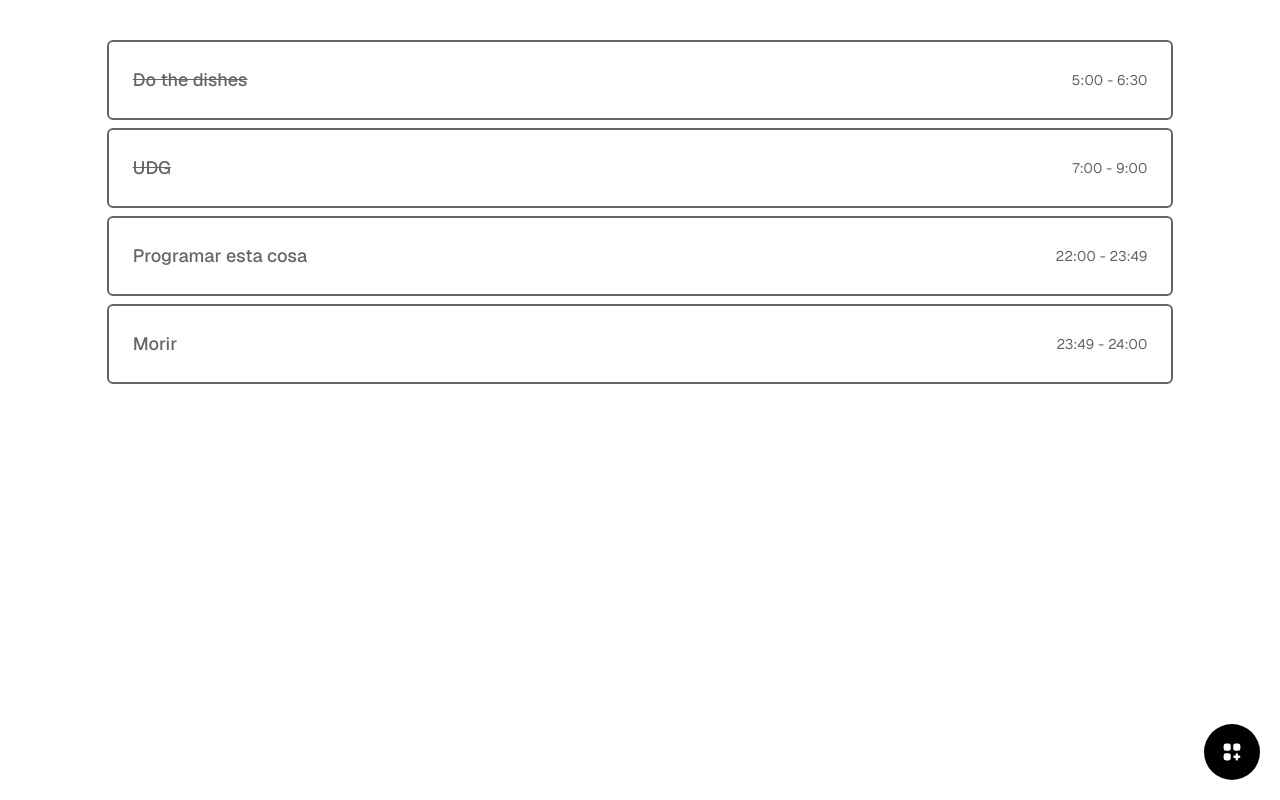
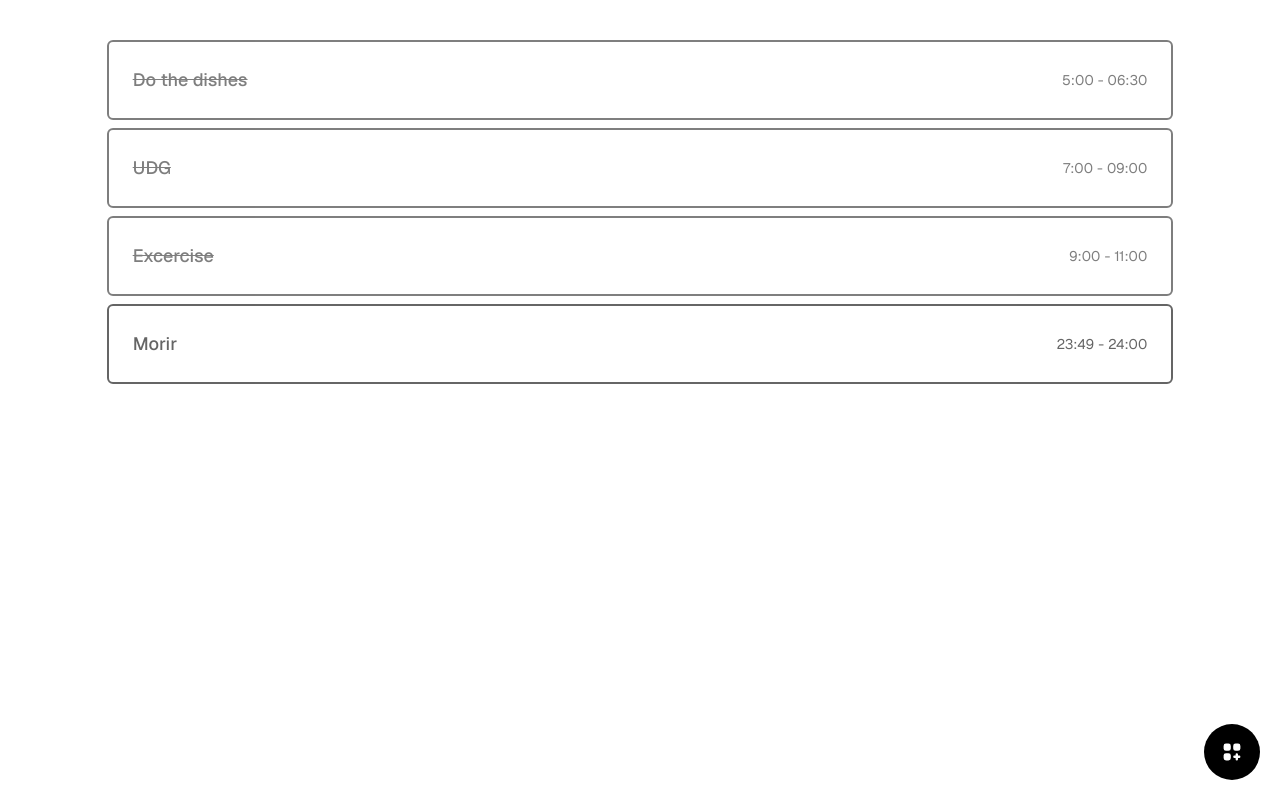
Before and after one commit to larioscow/LifeTimer, a React (Vite) app: page / in a window 1280 px wide. Built offline with nearby package versions, Linux system fonts and the light colour scheme; a web font is replaced by a local one.

Commit message:
fixed bugs and menu

```diff
--- a/src/App.tsx
+++ b/src/App.tsx
@@ -1,9 +1,11 @@
 import { Menu, ToggleMenu, Tasks } from './components';
+import useMenuStore from './stores/useMenuStore';
 
 const App = () => {
+  const { isOpen } = useMenuStore();
   return (
     <main className="h-[100dvh] flex items-start justify-center py-10">
-      <Tasks />
+      {!isOpen && <Tasks />}
       <Menu />
       <ToggleMenu />
     </main>
--- a/src/components/Tasks.tsx
+++ b/src/components/Tasks.tsx
@@ -10,18 +10,18 @@ export const Tasks = () => {
     setTasks([
       {
         name: 'Do the dishes',
-        startHour: '5:00',
-        endHour: '6:30',
+        startHour: '05:00',
+        endHour: '06:30',
       },
       {
         name: 'UDG',
-        startHour: '7:00',
-        endHour: '9:00',
+        startHour: '07:00',
+        endHour: '09:00',
       },
       {
-        name: 'Programar esta cosa',
-        startHour: '22:00',
-        endHour: '23:49',
+        name: 'Excercise',
+        startHour: '09:00',
+        endHour: '11:00',
       },
       {
         name: 'Morir',
--- a/src/components/task.tsx
+++ b/src/components/task.tsx
@@ -10,7 +10,8 @@ export interface Task {
 }
 
 export const TaskItem = ({ name, startHour, endHour }: Task) => {
-  const { timer, hour, minute, second, timeToInt, formatTime } = useTimer({});
+  const { timer, hour, minute, second, timeToInt, formatTime, formatHour } =
+    useTimer({});
   const [isCurrent, setIsCurrent] = useState(false);
   const [isDone, setIsDone] = useState(false);
   const [percentage, setPercentage] = useState(0);
@@ -27,20 +28,21 @@ export const TaskItem = ({ name, startHour, endHour }: Task) => {
     );
     const newPercentage = (minutesFromStart * 100) / taskTotalMinutes;
 
-    const isTaskCurrent = startHour <= timer && endHour >= timer;
+    const currentHour = `${formatTime(hour)}:${formatTime(minute)}`;
+    const endHourString = `${formatTime(hourEnd)}:${formatTime(minuteEnd)}`;
 
-    const endHourString = `${formatTime(hourEnd)}:${formatTime(minuteEnd)}`;
+    const isTaskCurrent = startHour <= currentHour && endHour >= currentHour;
 
     setIsCurrent(isTaskCurrent);
     setPercentage(isTaskCurrent ? newPercentage : 0);
-    setIsDone(endHourString < timer);
+    setIsDone(endHourString < currentHour);
   }, [second, endHour, hour, minute, startHour, timeToInt, timer, formatTime]);
 
   return (
     <div
       className={clsx(
         'border-2 rounded-md min-w-64 w-full font-geist relative p-3 transition-all duration-300',
-        isDone && 'opacity-60',
+        isDone && 'opacity-50',
         !isDone && !isCurrent && 'opacity-60'
       )}
     >
@@ -50,11 +52,12 @@ export const TaskItem = ({ name, startHour, endHour }: Task) => {
           {name}
         </h2>
         <h3 className="flex space-x-1 text-sm">
-          <span>{startHour}</span>
+          <span>{formatHour(startHour)}</span>
           <span>-</span>
           <span>{endHour}</span>
         </h3>
       </div>
+      {isDone}
     </div>
   );
 };
--- a/src/hooks/TimerHook.tsx
+++ b/src/hooks/TimerHook.tsx
@@ -23,6 +23,8 @@ export const useTimer = ({ type = 'minutesTimer' }: timerProps) => {
   const second = currentTime.getSeconds();
 
   const formatTime = (time: number) => time.toString().padStart(2, '0');
+  const formatHour = (time: string) =>
+    time.charAt(0) === '0' ? time.slice(1) : time;
   const timeToInt = (time: `${string}:${string}`) =>
     time.split(':').map((x) => Number(x));
 
@@ -32,5 +34,5 @@ export const useTimer = ({ type = 'minutesTimer' }: timerProps) => {
     hourTimer: hour,
   }[type];
 
-  return { hour, minute, second, timer, timeToInt, formatTime };
+  return { hour, minute, second, timer, timeToInt, formatTime, formatHour };
 };
```
